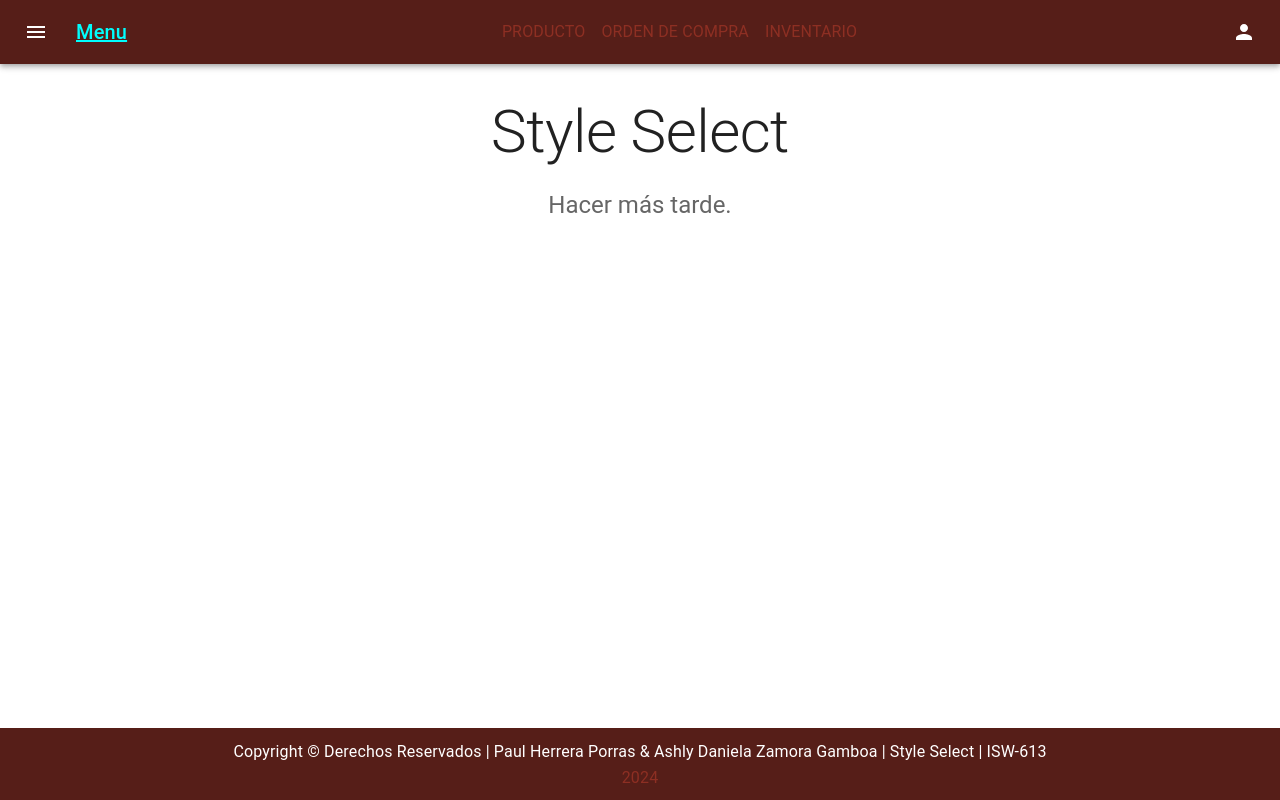
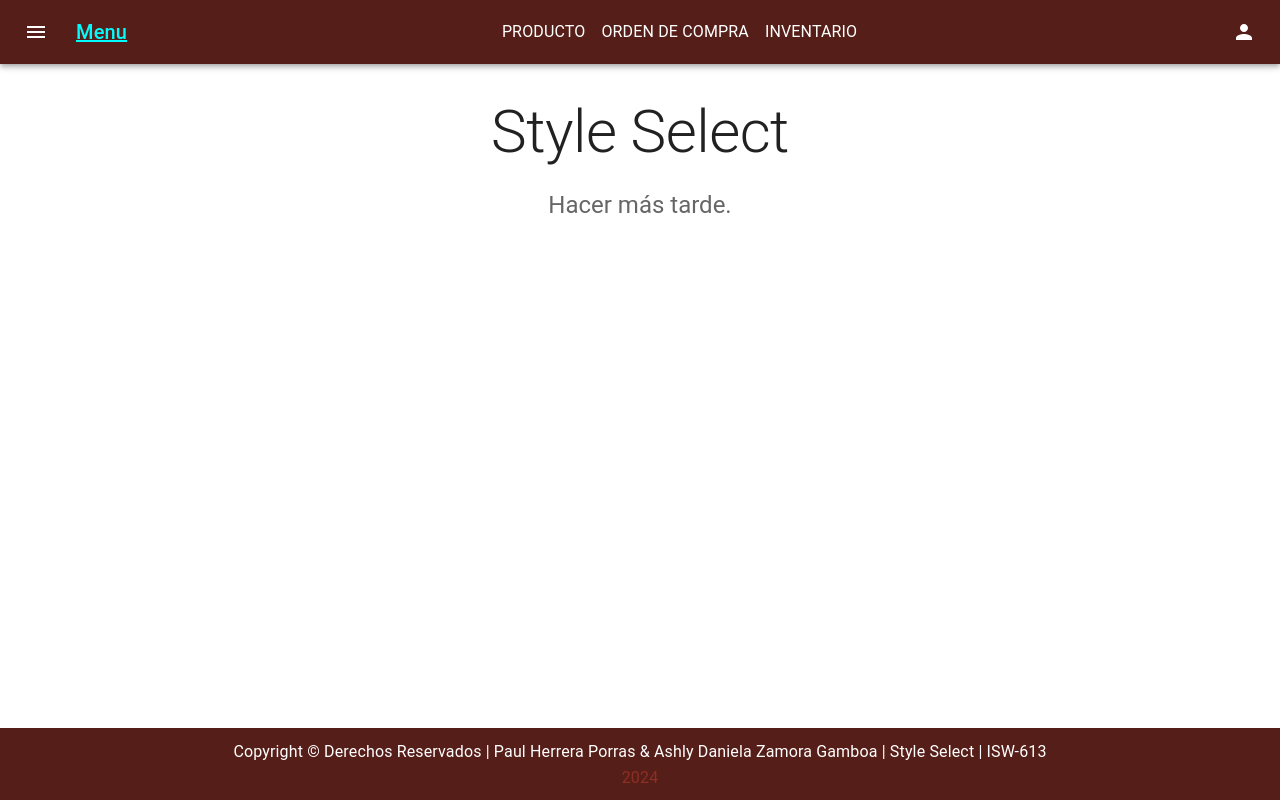
Before and after one commit to AshZamoraG/ProyectoDAW.github.io, a React (Vite) app in the folder proyectoDAW/ProyectoDAW/: page / in a window 1280 px wide. Built offline with nearby package versions, Linux system fonts and the light colour scheme; no server answers.

Commit message:
Update Header.jsx

```diff
--- a/proyectoDAW/ProyectoDAW/src/components/Layout/Header.jsx
+++ b/proyectoDAW/ProyectoDAW/src/components/Layout/Header.jsx
@@ -37,13 +37,13 @@
           </Typography>
           {/* Menu de Matenimientos */}
           <Box sx={{ flexGrow: 1, display: { xs: 'none', md: 'flex' } }}>
-            <Button color="secondary" component={Link} to='/producto'>
+            <Button color="text2" component={Link} to='/producto'>
               <Typography textAlign="center">Producto</Typography>
             </Button>
-            <Button color="secondary" component={Link} to='/ordencompra'>
+            <Button color="text2" component={Link} to='/ordencompra'>
               <Typography textAlign="center">Orden de Compra</Typography>
             </Button>
-            <Button color="secondary" component={Link} to='/inventario'>
+            <Button color="text2" component={Link} to='/inventario'>
               <Typography textAlign="center">
                 Inventario
               </Typography>
```
